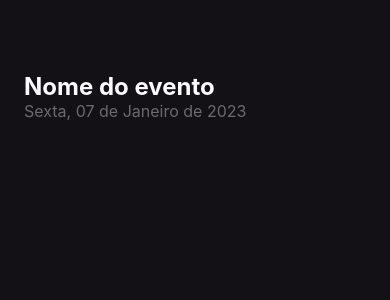
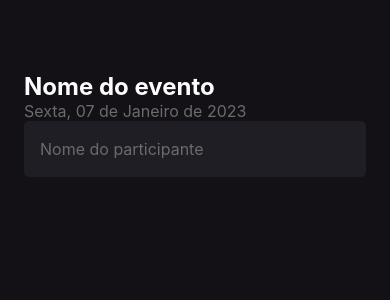
Before and after one commit to dinizfelipe/im-here, a React Native app: screen / in a window 390 px wide. Shown: the top 300 px of the page. Built offline with nearby package versions, Linux system fonts and the light colour scheme.

Commit message:
Data Input

```diff
--- a/src/screens/Home/index.tsx
+++ b/src/screens/Home/index.tsx
@@ -1,16 +1,17 @@
-import { Text, View } from 'react-native';
-import {styles} from './styles';
+import { Text, View, TextInput } from "react-native";
+import { styles } from "./styles";
 
-export default function Home(){
- return(
-  <View style={styles.container}>
-    <Text style={styles.eventName}>
-      Nome do evento
-    </Text>
+export function Home() {
+  return (
+    <View style={styles.container}>
+      <Text style={styles.eventName}>Nome do evento</Text>
 
-    <Text style={styles.eventDate}>
-      Sexta, 07 de Janeiro de 2023
-    </Text>
-  </View>
-  )
+      <Text style={styles.eventDate}>Sexta, 07 de Janeiro de 2023</Text>
+      <TextInput
+      style={styles.input}
+      placeholder="Nome do participante"
+      placeholderTextColor="#6B6B6B"
+      />
+    </View>
+  );
 }
--- a/src/screens/Home/styles.ts
+++ b/src/screens/Home/styles.ts
@@ -1,19 +1,27 @@
-import { StyleSheet } from 'react-native'
+import { StyleSheet } from "react-native";
 
 export const styles = StyleSheet.create({
   container: {
     flex: 1,
-      backgroundColor: '#131016',
+    backgroundColor: "#131016",
     padding: 24,
   },
   eventName: {
-      color: '#FDFCFE',
-      fontSize:24,
-      fontWeight: 'bold',
-      marginTop: 48
+    color: "#FDFCFE",
+    fontSize: 24,
+    fontWeight: "bold",
+    marginTop: 48,
   },
   eventDate: {
-      color: '#6B6B6B',
-      fontSize:16
-    }
-  })
+    color: "#6B6B6B",
+    fontSize: 16,
+  },
+  input: {
+    height: 56,
+    backgroundColor: "#1F1E25",
+    borderRadius: 5,
+    color: "#FDFCFE",
+    padding: 16,
+    fontSize: 16,
+  },
+});
```
Also changed, not shown: App.tsx (+3 -5 lines). Lines whose indentation alone changed are shown as unchanged.
